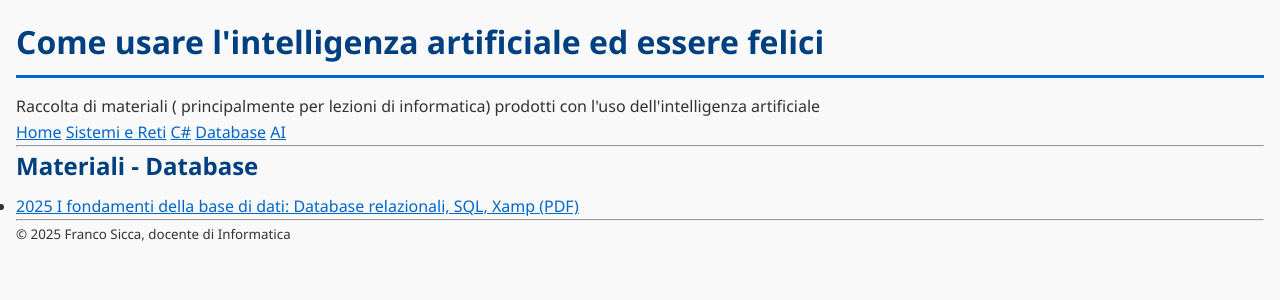
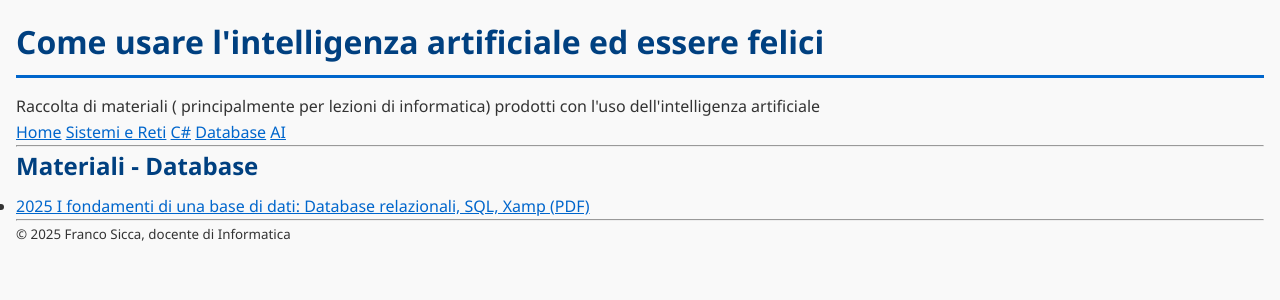
Before and after one commit to franco71to/sicca, a Jekyll site: the page built from materiali/database.md, in a window 1280 px wide. Shown: the top 300 px of the page. Built offline with Jekyll 4.4.1, drawn with Linux system fonts in a browser that asks for light colours.

Commit message:
Update database.md

```diff
--- a/materiali/database.md
+++ b/materiali/database.md
@@ -5,4 +5,4 @@ title: Database
 
 ## Materiali - Database
 
-- [2025 I fondamenti della base di dati: Database relazionali, SQL, Xamp (PDF)]({{ site.baseurl }}/assets/2026–Basi-di-Dati-SQL-XAMPP.pdf)
+- [2025 I fondamenti di una base di dati: Database relazionali, SQL, Xamp (PDF)]({{ site.baseurl }}/assets/2026–Basi-di-Dati-SQL-XAMPP.pdf)
```
